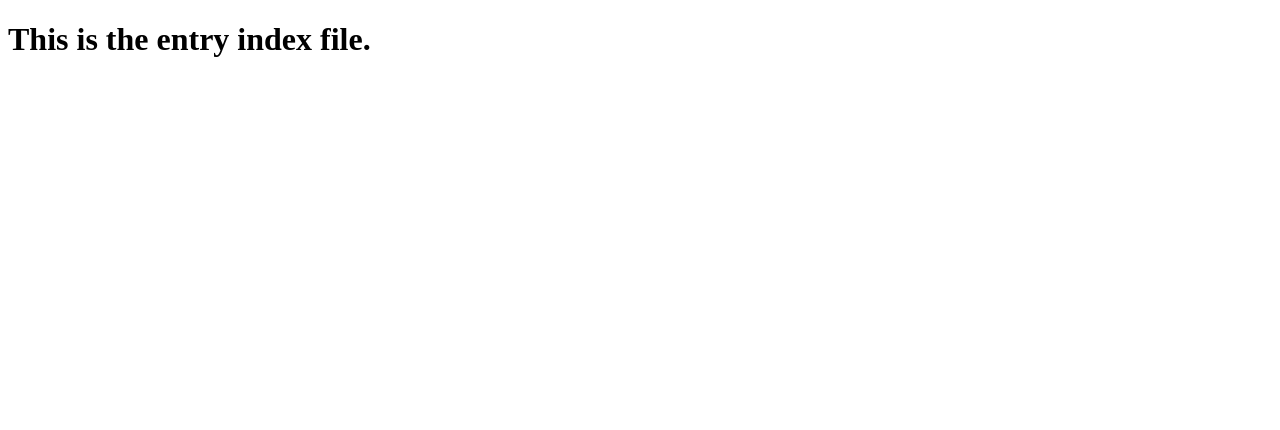
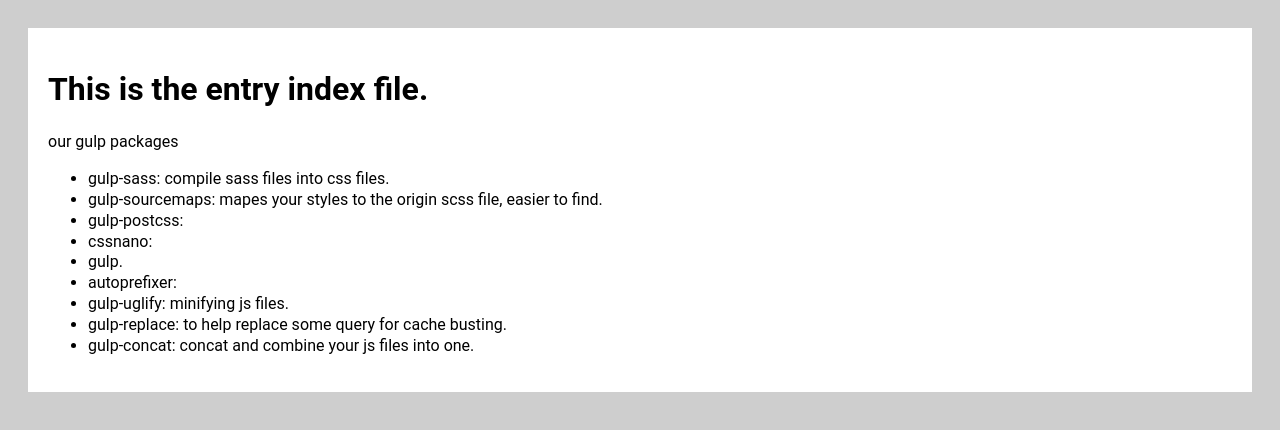
Before and after one commit to wael-ali/Gulp_2, a website: page index.html in a window 1280 px wide. Drawn offline with nearby package versions, Linux system fonts and the light colour scheme; files that its build step writes are made by us from their sources.

Commit message:
add the necessary files and folders

```diff
--- a/index.html
+++ b/index.html
@@ -3,9 +3,28 @@
 <head>
   <meta charset="UTF-8">
   <meta name="viewport" content="width=device-width, initial-scale=1.0">
+  <link rel="stylesheet" href="dist/css/main.css?cb=123">
   <title>Gulp Project</title>
 </head>
 <body>
-  <h1>This is the entry index file.</h1>
+  <main>
+    <h1>This is the entry index file.</h1>
+    <div>
+      our gulp packages
+      <ul>
+        <li>gulp-sass: compile sass files into css files.</li>
+        <li>gulp-sourcemaps: mapes your styles to the origin scss file, easier to find.</li>
+        <li>gulp-postcss:</li>
+        <li>cssnano:</li>
+        <li>gulp.</li>
+        <li>autoprefixer:</li>
+        <li>gulp-uglify: minifying js files.</li>
+        <li>gulp-replace: to help replace some query for cache busting.</li>
+        <li>gulp-concat: concat and combine your js files into one.</li>
+      </ul>
+    </div>
+  </main>
+
+  <script src="dist/js/main.js?cb=123"></script>
 </body>
 </html>
--- /dev/null
+++ b/src/scss/styles.scss
@@ -0,0 +1,21 @@
+html {
+  box-sizing: border-box; // width and height of element will iclude any padding you create.
+  font-size: 100%;
+}
+// make all the elements in html inherit the box-sizing
+*, *:before, *:after {
+  box-sizing: inherit;
+}
+
+body {
+  padding: 20px;
+  background-color: #cecece;
+  color: #000000;
+  font-family: 'Roboto', 'sans-serif';
+  line-height: 1.3;
+}
+
+main {
+  background-color: #ffffff;
+  padding: 20px;
+}
```
Also changed, not shown: src/js/scripts.js (added).
